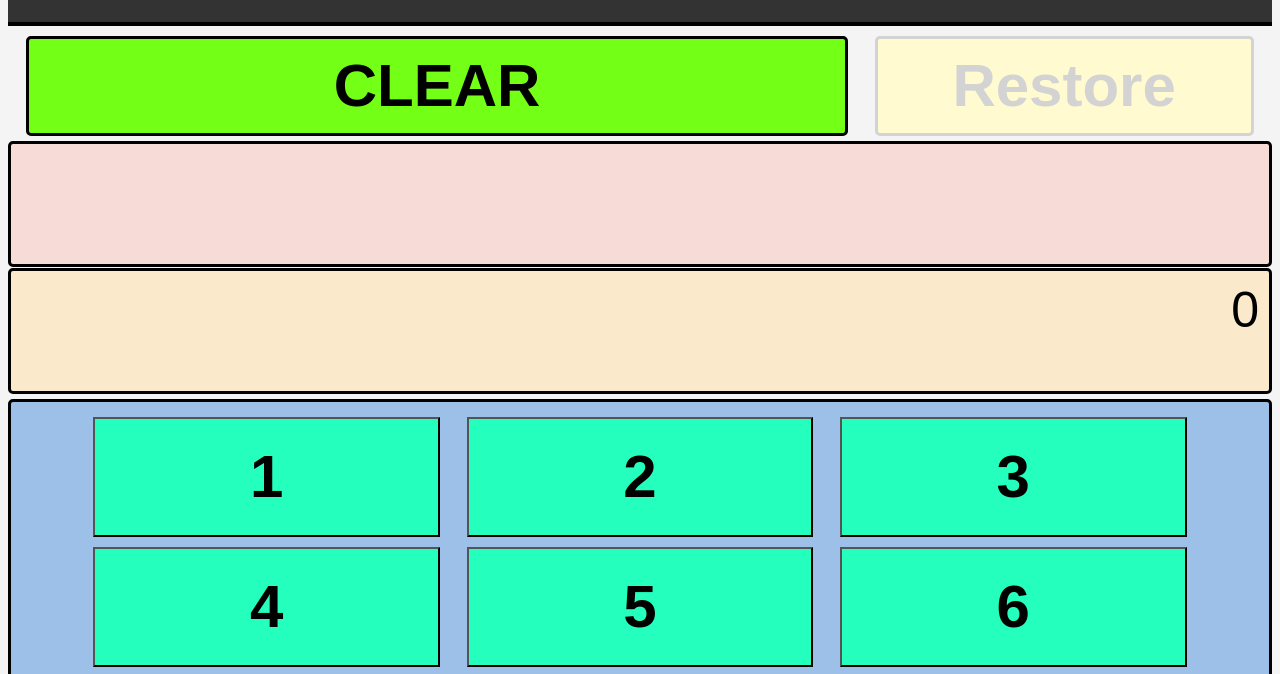
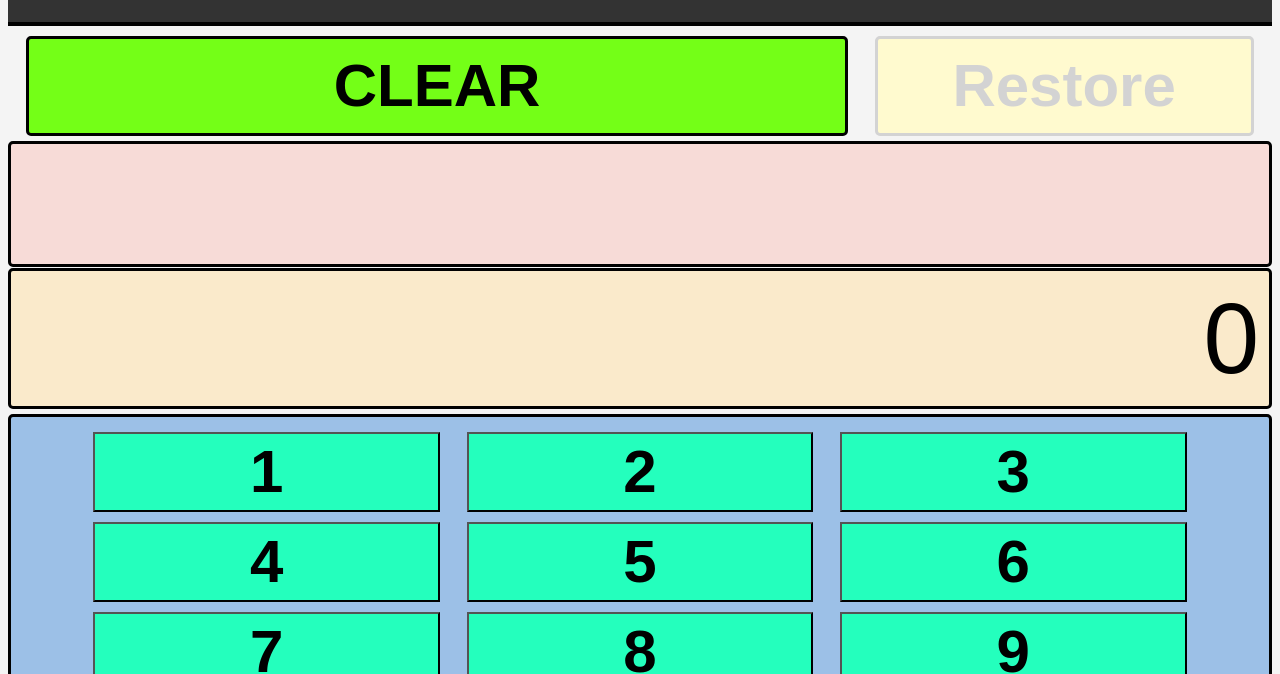
Before and after one commit to NicholasGallop/fun-calculator, a website: page index.html in a window 1280 px wide. Shown: the part 111-785 px from the top of the page. Drawn offline with nearby package versions, Linux system fonts and the light colour scheme.

Commit message:
Update index.html

```diff
--- a/index.html
+++ b/index.html
@@ -57,7 +57,7 @@ Simpler, no-warnings version: https://codepen.io/camalDan/pen/ZEaPqKb?editors=10
 			}
 			#display{
 				text-align: right;
-				font-size: 60px;
+				font-size: 100px;
 				border: solid;
 				border-radius: 5px;
 				width:auto;
@@ -67,7 +67,6 @@ Simpler, no-warnings version: https://codepen.io/camalDan/pen/ZEaPqKb?editors=10
 				/*line-height: 50px;*/
 				margin: auto auto 5px auto;
 				padding: 10px;
-				font-size: 50px;
 				cursor:not-allowed;
 				background-color: #FAEACB;
 			}
@@ -101,7 +100,7 @@ Simpler, no-warnings version: https://codepen.io/camalDan/pen/ZEaPqKb?editors=10
 			button {
 				font-size: 60px;
 				width:28%;
-				height: 15vh;
+				height: 10vh;
 				margin: 5px;
 			}
 			#equals {
```
